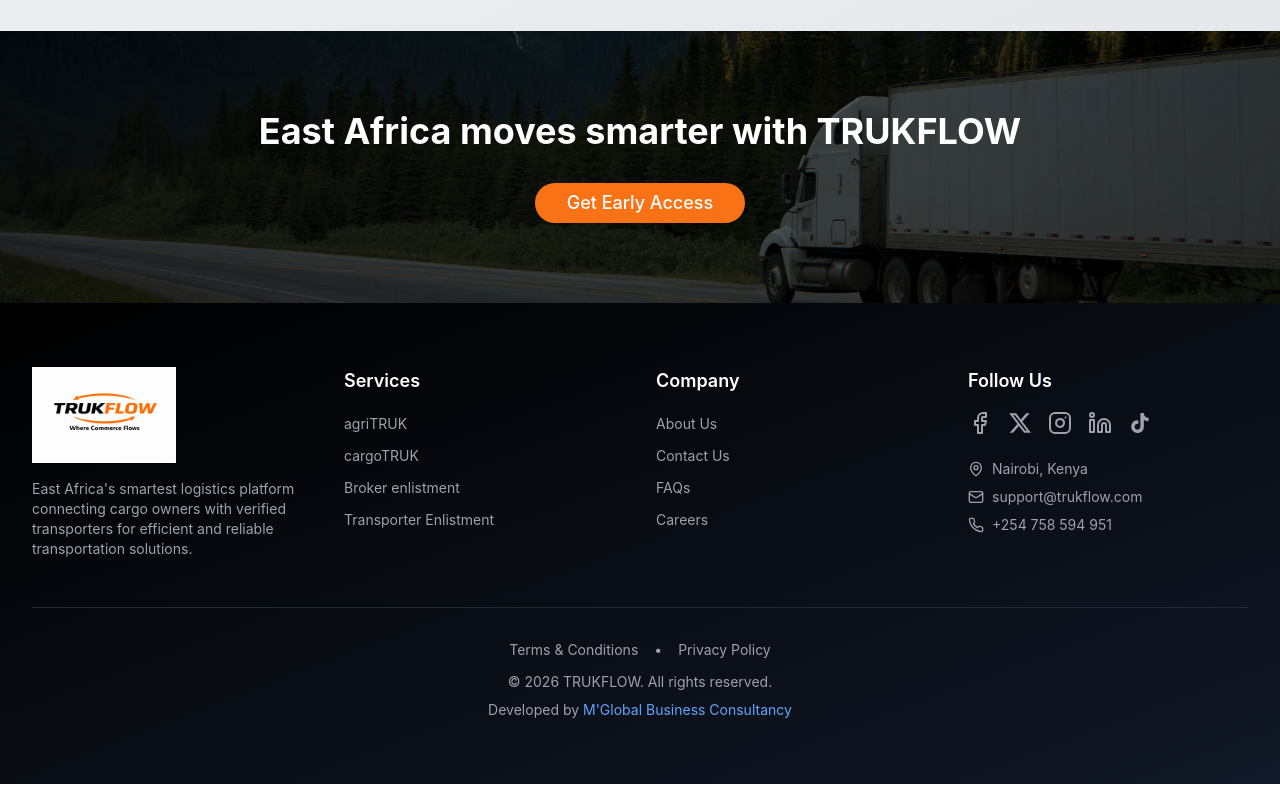
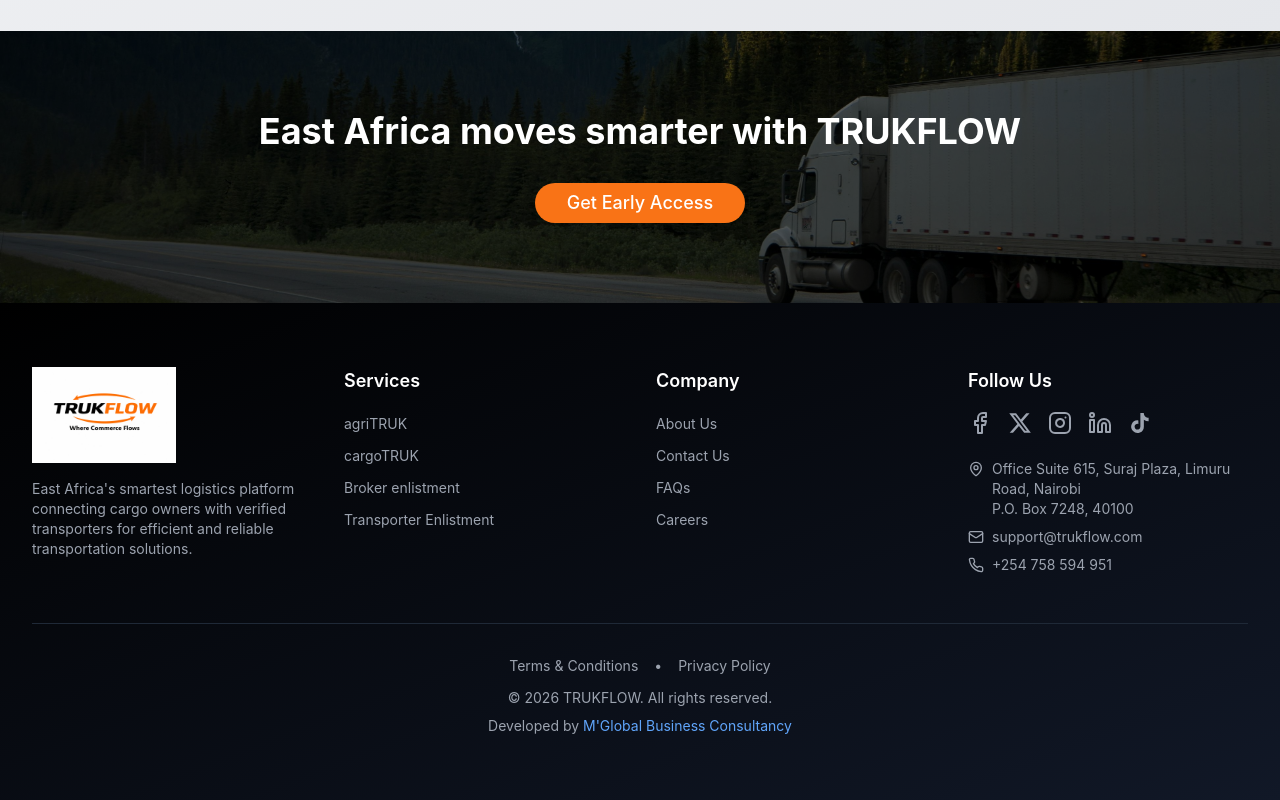
Before and after one commit to Trukflow/trukflow-website, a React (Vite) app: page / in a window 1280 px wide. Shown: the part 4069-4869 px from the top of the page. Built offline with nearby package versions, Linux system fonts and the light colour scheme; no server answers.

Commit message:
Office address addition to the footer

```diff
--- a/src/pages/Index.tsx
+++ b/src/pages/Index.tsx
@@ -863,9 +863,13 @@
                 </svg>
               </div>
               <div className="space-y-2 text-gray-400 text-sm">
-                <div className="flex items-center justify-center sm:justify-start">
-                  <MapPin className="w-4 h-4 mr-2 flex-shrink-0" />
-                  <span>Nairobi, Kenya</span>
+                <div className="flex items-start justify-center sm:justify-start">
+                  <MapPin className="w-4 h-4 mt-0.5 mr-2 flex-shrink-0" />
+                  <address className="not-italic">
+                    Office Suite 615, Suraj Plaza, Limuru Road, Nairobi
+                    <br />
+                    P.O. Box 7248, 40100
+                  </address>
                 </div>
                 <div className="flex items-center justify-center sm:justify-start">
                   <Mail className="w-4 h-4 mr-2 flex-shrink-0" />
```
